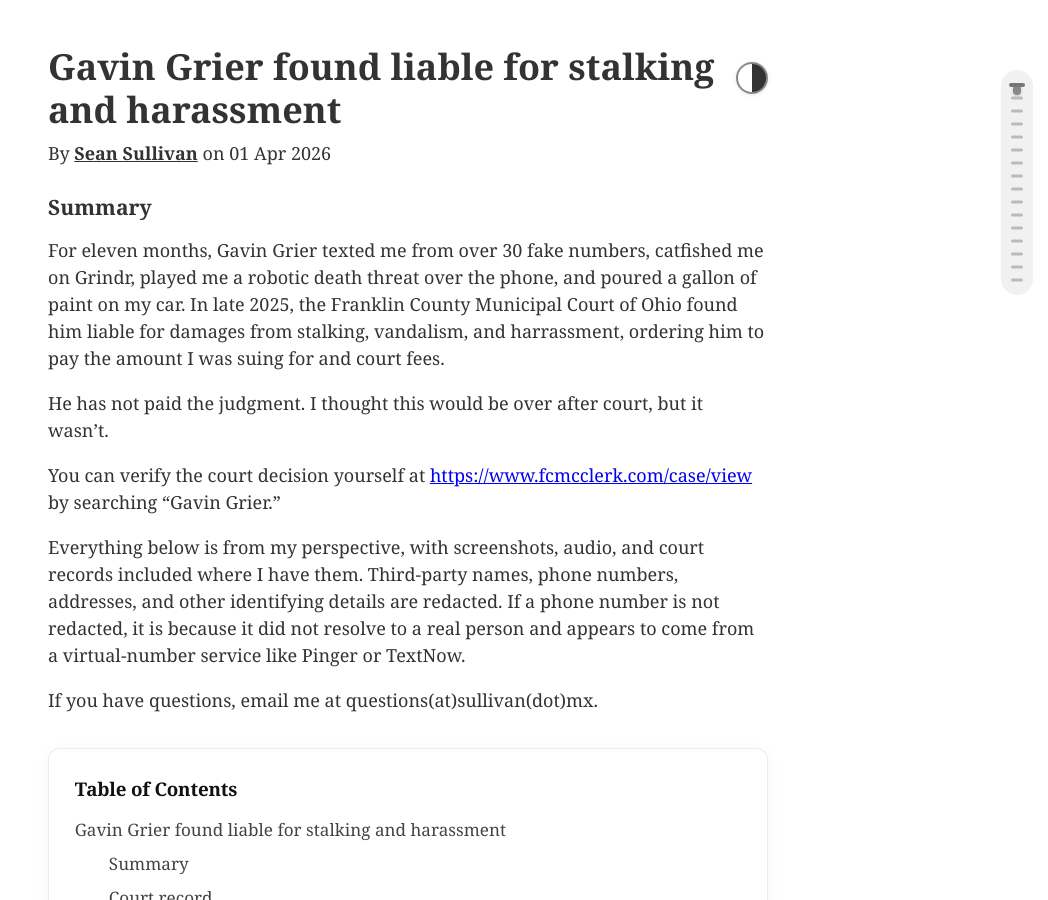
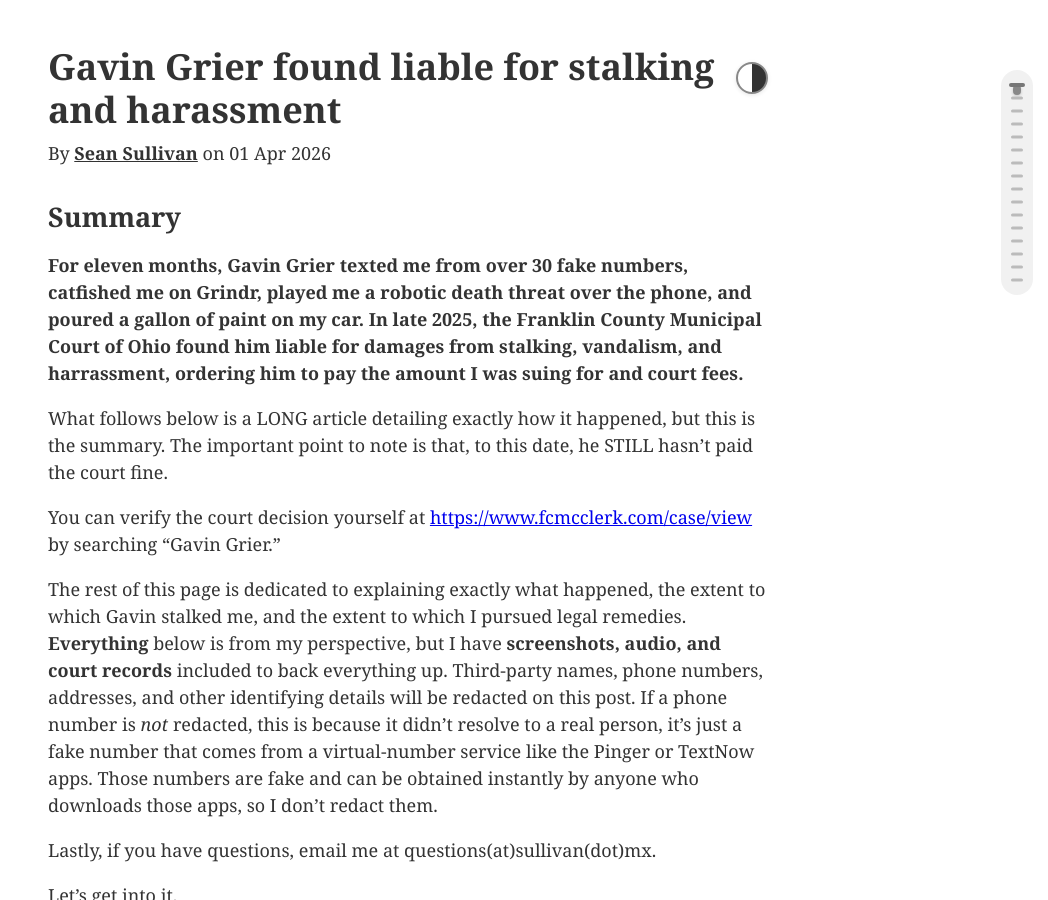
Before and after one commit to 0sps/sullivan.mx, a Jekyll site: the page built from _posts/2026-04-01-Gavin-grier-stalker.md, in a window 1280 px wide and 900 px high. Shown: the whole window, without its empty margins (232-1280 px from the left). Built offline with Jekyll 4.4.1, drawn with Linux system fonts in a browser that asks for light colours.

Commit message:
more gvrammar

```diff
--- a/_posts/2026-04-01-Gavin-grier-stalker.md
+++ b/_posts/2026-04-01-Gavin-grier-stalker.md
@@ -5,17 +5,20 @@ date: 2026-04-01
 tags: [personal]
 ---
 
-### Summary
+## Summary
+**For eleven months, Gavin Grier texted me from over 30 fake numbers, catfished me on Grindr, played me a robotic death threat over the phone, and poured a gallon of paint on my car. In late 2025, the Franklin County Municipal Court of Ohio found him liable for damages from stalking, vandalism, and harrassment, ordering him to pay the amount I was suing for and court fees.**
 
-For eleven months, Gavin Grier texted me from over 30 fake numbers, catfished me on Grindr, played me a robotic death threat over the phone, and poured a gallon of paint on my car. In late 2025, the Franklin County Municipal Court of Ohio found him liable for damages from stalking, vandalism, and harrassment, ordering him to pay the amount I was suing for and court fees.
 
-He has not paid the judgment. I thought this would be over after court, but it wasn't.
+What follows below is a LONG article detailing exactly how it happened, but this is the summary. The important point to note is that, to this date, he STILL hasn't paid the court fine.
 
 You can verify the court decision yourself at [https://www.fcmcclerk.com/case/view](https://www.fcmcclerk.com/case/view) by searching "Gavin Grier."
 
-Everything below is from my perspective, with screenshots, audio, and court records included where I have them. Third-party names, phone numbers, addresses, and other identifying details are redacted. If a phone number is not redacted, it is because it did not resolve to a real person and appears to come from a virtual-number service like Pinger or TextNow.
+The rest of this page is dedicated to explaining exactly what happened, the extent to which Gavin stalked me, and the extent to which I pursued legal remedies. **Everything** below is from my perspective, but I have **screenshots, audio, and court records** included to back everything up. Third-party names, phone numbers, addresses, and other identifying details will be redacted on this post. If a phone number is *not* redacted, this is because it didn't resolve to a real person, it's just a fake number that comes from a virtual-number service like the Pinger or TextNow apps. Those numbers are fake and can be obtained instantly by anyone who downloads those apps, so I don't redact them.
 
-If you have questions, email me at questions(at)sullivan(dot)mx.
+
+Lastly, if you have questions, email me at questions(at)sullivan(dot)mx.
+
+Let's get into it.
 
 <div id="toc-container"></div>
 
```
Also changed, not shown: _includes/footer.html (line endings or trailing spaces).
